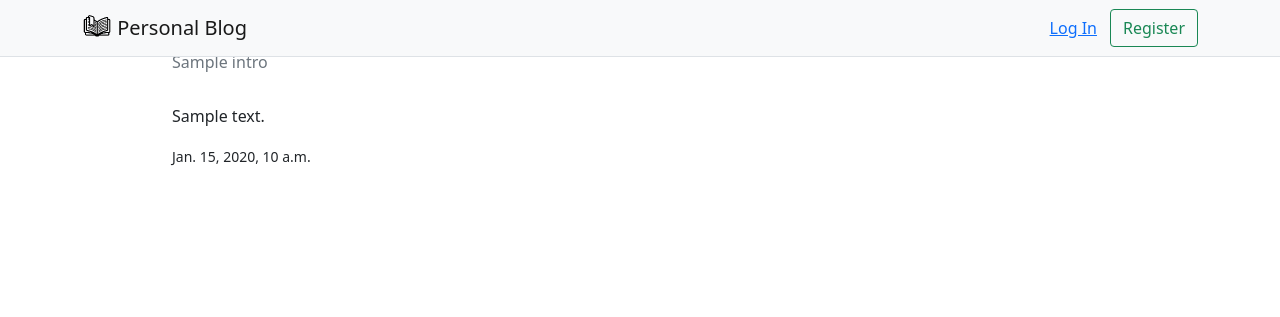
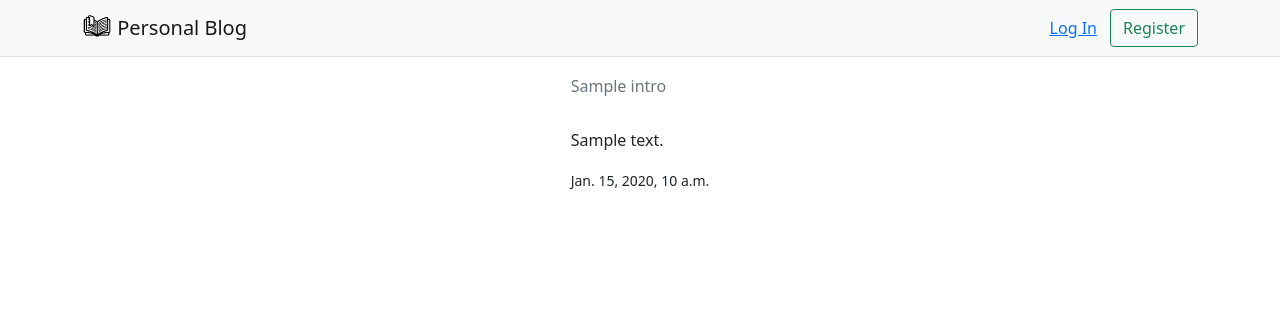
Before and after one commit to SanUlrich/PersonalBlog, a Django app: template blog/templates/blog/article_detail.html in a window 1280 px wide. Shown: the top 317 px of the page. Run offline with Django 4.2, Linux system fonts and the light colour scheme; the template is opened without the code that fills it: most values are stand-ins (such as "Sample title", 1, 10 or a date in 2020); parts of the project's set-up code (start-up, migrations or seed data) failed here and were passed over.

Commit message:
Fixed the classes of external container
Added top margin and changed the class to a custom 'container-max'

```diff
--- a/blog/templates/blog/article_detail.html
+++ b/blog/templates/blog/article_detail.html
@@ -1,10 +1,10 @@
 {% extends 'blog/homepage.html' %}
 
 {% block title %}{{ article.article_title }}{% endblock %}
-{% block headline %}{{ article.article_title }}{% endblock %}
+
 {% block content %}
-<div class="d-flex justify-content-center">
-    <div class="container w-75">
+<div class="d-flex justify-content-center mt-4">
+    <div class="container-max">
         <h6 class="card-subtitle mb-2 text-muted">{{ article.intro }}</h6>
         <br>
         <p class="card-text">{{ article.text }}</p>
```
